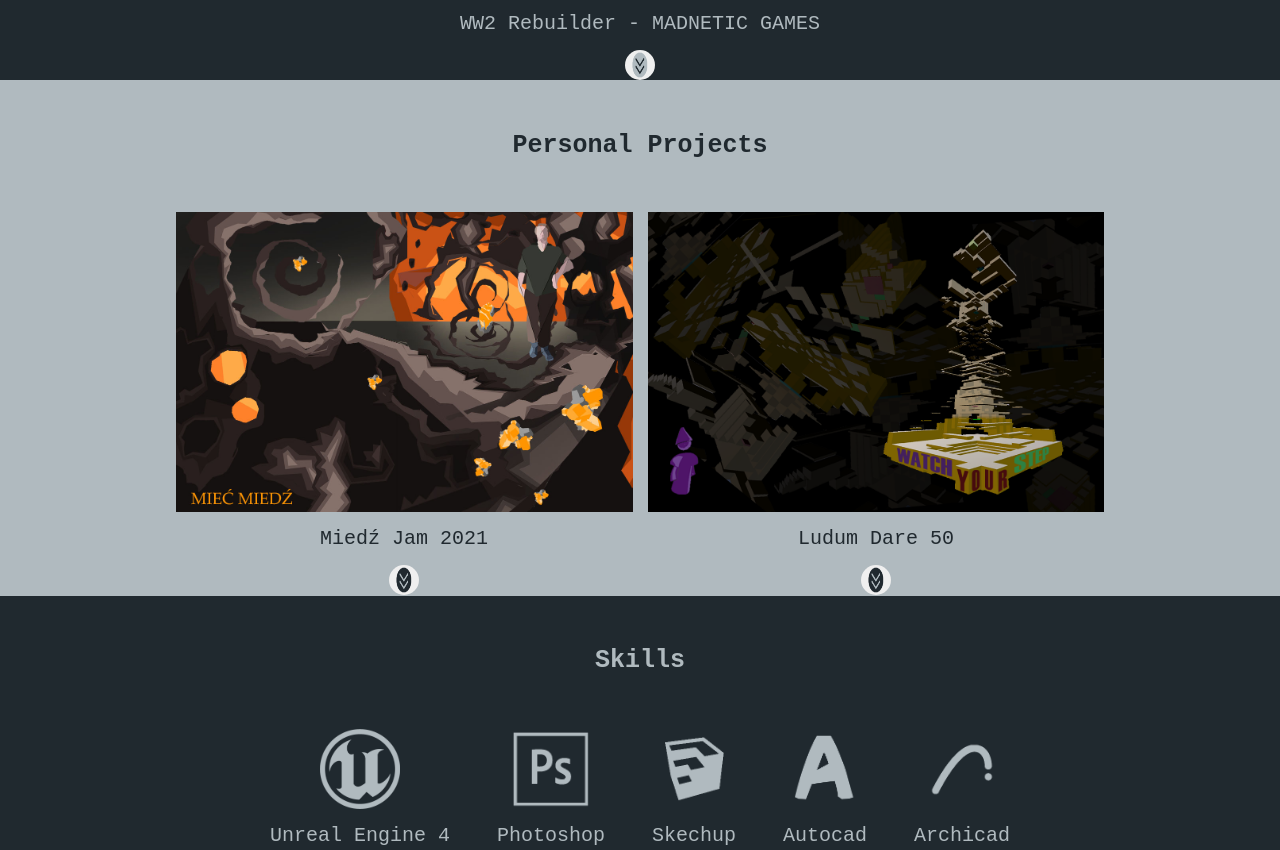
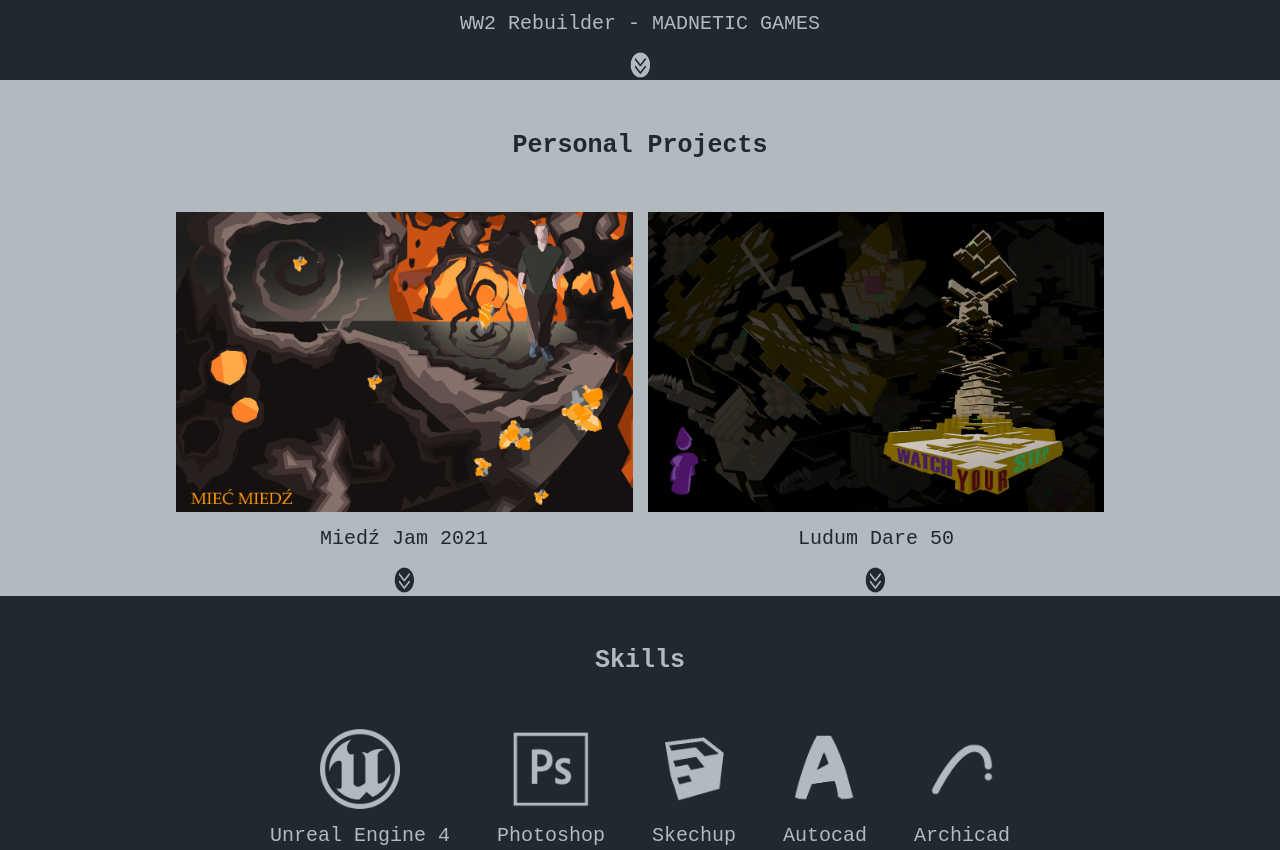
Before and after one commit to alinadziadus/home, a plain HTML site: page index.html in a window 1280 px wide. Shown: the part 1254-2104 px from the top of the page. Drawn offline with Linux system fonts and the light colour scheme; grey boxes are pictures that could not be loaded.

Commit message:
removed button borders

```diff
--- a/index.html
+++ b/index.html
@@ -59,7 +59,7 @@
 
         <center>
           <button class="reb_expand"
-                  style="border-radius: 50%; border: 0; width: 30px; height: 30px; overflow: hidden; position: relative;">
+                  style="border-radius: 50%; border: 0; width: 35px; height: 30px; overflow: hidden; position: relative; background-color: transparent;">
             <img src="TAP_2.png" alt="arrow" style="width: 100%; height: 100%;">
           </button>
         </center>
@@ -115,7 +115,7 @@
                   <div class="desc">Miedź Jam 2021</div>
                   <center>
                     <button class="mm_expand"
-                  style="border-radius: 50%; border: 0; width: 30px; height: 30px; overflow: hidden; position: relative;">
+                  style="border-radius: 50%; border: 0; width: 35px; height: 30px; overflow: hidden; position: relative; background-color: transparent;">
             <img src="TAP_1.png" alt="arrow" style="width: 100%; height: 100%;">
                     </button>
                   </center>
@@ -129,8 +129,8 @@
                   <div class="desc">Ludum Dare 50</div>
                   <center>
                     <button class="wys_expand"
-                  style="border-radius: 50%; border: 0; width: 30px; height: 30px; overflow: hidden; position: relative;">
-            <img src="TAP_1.png" alt="arrow" style="width: 100%; height: 100%;">
+                  style="border-radius: 50%; border: 0; width: 35px; height: 30px; overflow: hidden; position: relative; background-color: transparent;">
+                      <img src="TAP_1.png" alt="arrow" style="width: 100%; height: 100%;">
                     </button>
                   </center>
                 </div>
```
